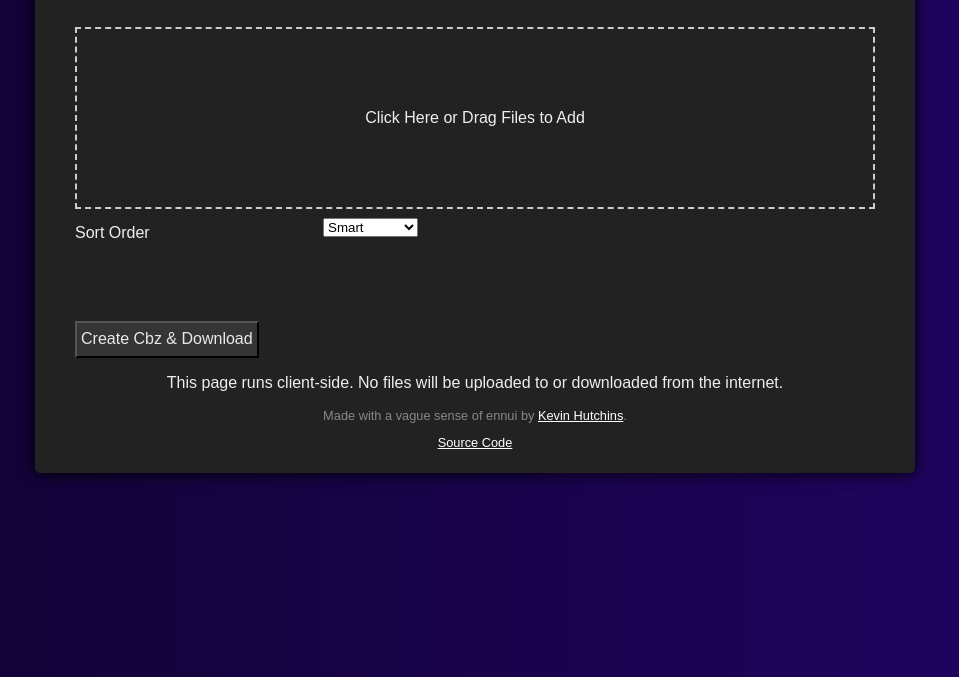
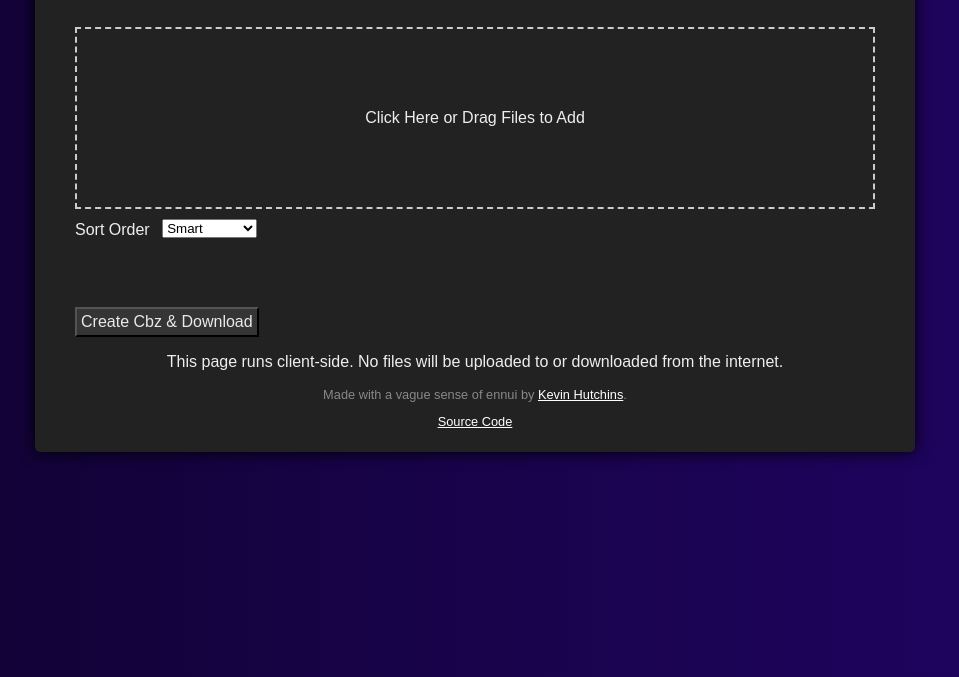
Before and after one commit to khutchins/ComicMergeJS, a website built with webpack: page www/index.html in a window 1280 px wide. Shown: the part 123-800 px from the top of the page, without its empty margins (165-1124 px from the left). Built offline with nearby package versions, Linux system fonts and the light colour scheme.

Commit message:
Tweak css.

```diff
--- a/www/theme.css
+++ b/www/theme.css
@@ -86,10 +86,17 @@ button,
     font-size: 1.65em;
 }
 
+select {
+    vertical-align: text-bottom;
+}
+
+label {
+    margin-top: 10px;
+    display: inline-block;
+    vertical-align: middle;
+}
 
 .form-label {
-    min-width: 240px;
-    margin-top: 10px;
     margin-right: 8px;
 }
 
@@ -97,19 +104,10 @@ input[type=text] {
     height: 21px;
 }
 
-label {
-    margin-top: 5px;
-    margin-bottom: 5px;
-    display: flex;
-    align-items: center;
-}
-
 input[type=text],
 button {
     box-sizing: content-box;
-    height: 25px;
     text-align: center;
-    outline-color: #c1c1c1;
     background-color: #353535;
 }
 
@@ -215,7 +213,7 @@ hr {
 }
 
 ul {
-    padding-left: 20px;
+    margin: 5px 0;
 }
 
 code {
```
